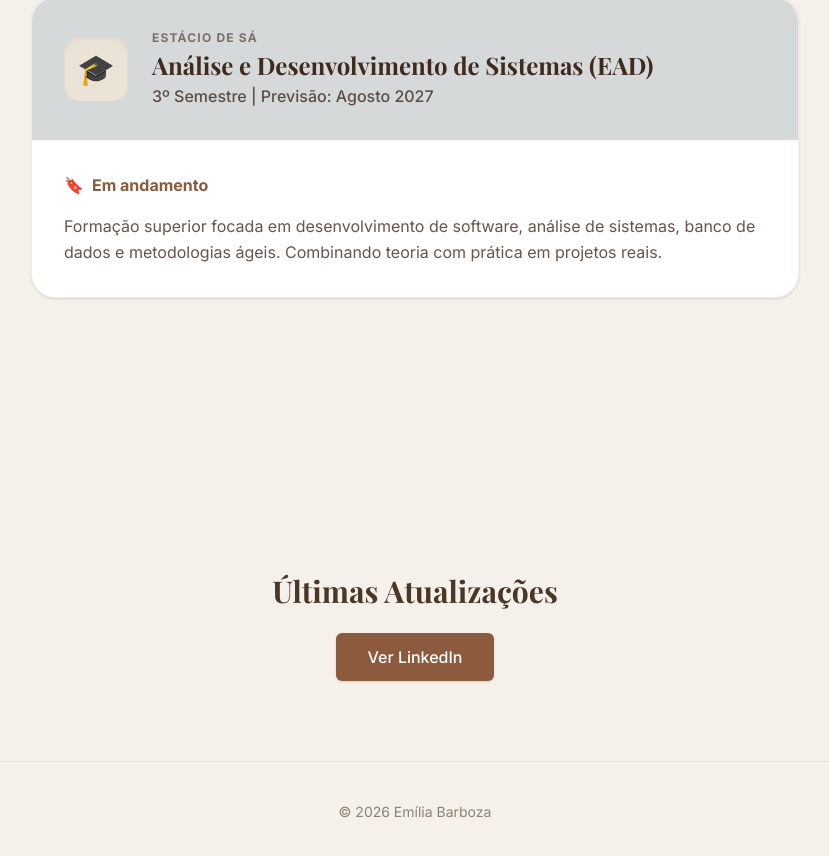
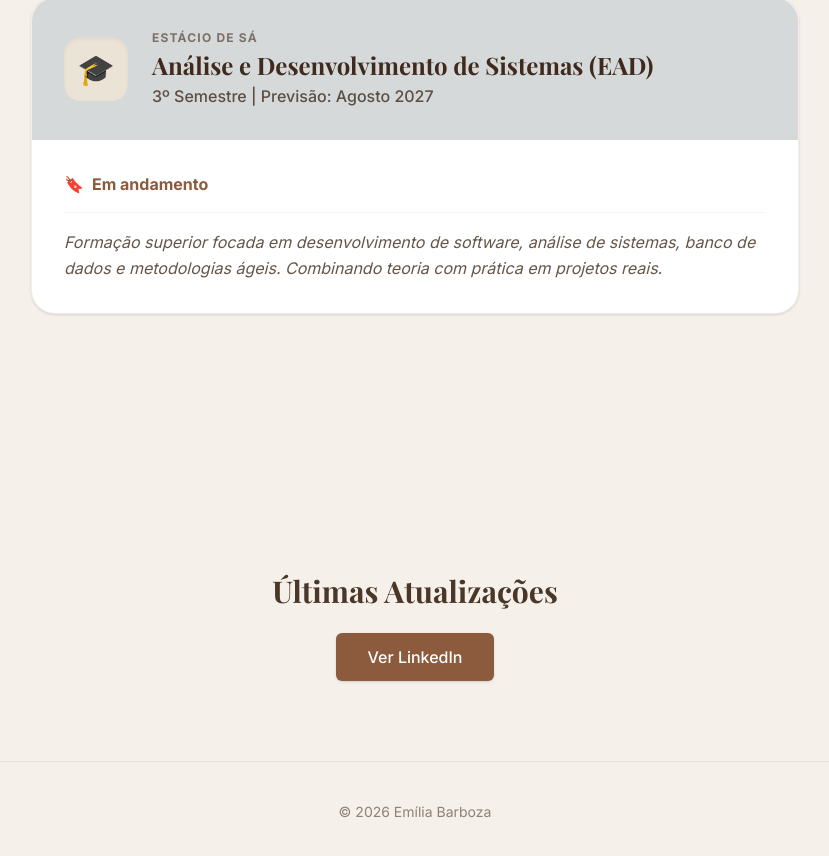
Before and after one commit to Emiliabz/emilia-portfolio, a Next.js app: page / in a window 1280 px wide. Shown: the part 1659-2515 px from the top of the page, without its empty margins (225-1054 px from the left). Built offline with nearby package versions, Linux system fonts and the light colour scheme; a web font is replaced by a local one.

Commit message:
style: finaliza cores e contador da seção educação

```diff
--- a/components/education-section.tsx
+++ b/components/education-section.tsx
@@ -13,13 +13,28 @@ export function EducationSection() {
     { id: "programacao", label: "Programação", emoji: "</>" }
   ];
 
-  // Função para definir a cor da tag igual ao print
+  // Cores calibradas conforme os seus prints do v0
   const getTagStyle = (tag: string) => {
     const t = tag.toLowerCase();
-    if (t.includes("power bi")) return "bg-[#E7F0F4] text-[#4682A9]"; // Azul
-    if (t.includes("sql")) return "bg-[#FDF2E9] text-[#D35400]";      // Laranja
-    if (t.includes("python")) return "bg-[#F4ECF7] text-[#8E44AD]";   // Roxo
-    if (t.includes("pandas") || t.includes("data")) return "bg-[#E9F7EF] text-[#27AE60]"; // Verde
+
+    // Tons Terracota/Laranja (Programação/Python/Pandas/SQL)
+    if (t.includes("python") || t.includes("pandas") || t.includes("numpy") || t.includes("data science")) {
+      return "bg-[#F5E6E0] text-[#A0522D]";
+    }
+    if (t.includes("sql")) {
+      return "bg-[#FDF2E9] text-[#D35400]";
+    }
+
+    // Tons Cinza/Azulados (Gestão/LGPD/Excel)
+    if (t.includes("excel")) return "bg-[#EAE2D6] text-[#8C7B6C]";
+    if (t.includes("lgpd")) return "bg-[#D0D7DE] text-[#57606A]";
+    if (t.includes("redação") || t.includes("ética") || t.includes("oficial")) {
+      return "bg-[#EAE2D6] text-[#8C7B6C]";
+    }
+
+    // Azuis (Power BI & Qlik)
+    if (t.includes("power bi") || t.includes("qlik")) return "bg-[#E7F0F4] text-[#4682A9]";
+
     return "bg-[#EBE3D5] text-[#3F2A1D]"; // Padrão bege
   };
 
@@ -33,7 +48,7 @@ export function EducationSection() {
           Minha jornada de aprendizado contínuo em análise de dados, business intelligence e desenvolvimento.
         </p>
 
-        {/* Tabs com Estilo do v0 */}
+        {/* Menu de Abas */}
         <div className="flex justify-center gap-3 mb-16 flex-wrap">
           {categorias.map((cat) => (
             <button
@@ -53,7 +68,7 @@ export function EducationSection() {
 
         <div className="min-h-[400px]">
           {tab === "graduacao" ? (
-            /* GRADUAÇÃO COM DESIGN DO PRINT */
+            /* DESIGN DA GRADUAÇÃO IGUAL AO SEU PRINT */
             <div className="bg-white border border-[#8C5A3C]/10 rounded-3xl overflow-hidden shadow-sm max-w-3xl mx-auto">
               <div className="bg-[#D5D9D9] p-8 flex items-center gap-6">
                 <div className="w-16 h-16 bg-[#EBE3D5] rounded-2xl flex items-center justify-center text-3xl shadow-inner">🎓</div>
@@ -63,17 +78,17 @@ export function EducationSection() {
                   <p className="text-[#3F2A1D]/80 font-medium mt-1">{educationData.graduacao.status}</p>
                 </div>
               </div>
-              <div className="p-8 border-t border-[#8C5A3C]/5">
+              <div className="p-8">
                 <div className="flex items-center gap-2 text-[#8C5A3C] font-bold mb-4">
                   <span>🔖</span> Em andamento
                 </div>
-                <p className="text-[#3F2A1D]/80 leading-relaxed">
-                  {educationData.graduacao.descricao}
+                <p className="text-[#3F2A1D]/80 leading-relaxed italic border-t border-[#8C5A3C]/5 pt-4">
+                  {educationData.graduacao.description || educationData.graduacao.descricao}
                 </p>
               </div>
             </div>
           ) : (
-            /* CERTIFICADOS COM TAGS COLORIDAS */
+            /* CARDS COLORIDOS DOS CERTIFICADOS */
             <div className="grid grid-cols-1 sm:grid-cols-2 lg:grid-cols-3 gap-6">
               {educationData.certificados
                 .filter(c => c.cat.toLowerCase() === tab.toLowerCase())
@@ -84,18 +99,23 @@ export function EducationSection() {
                         <span className={`text-[10px] uppercase font-bold px-3 py-1 rounded-md ${getTagStyle(cert.tag)}`}>
                           {cert.tag}
                         </span>
-                        <span className="text-[#3F2A1D]/40 text-xs flex items-center gap-1">
-                          🕒 {cert.horas}
-                        </span>
+                        <span className="text-[#3F2A1D]/40 text-[10px] font-medium flex items-center gap-1">🕒 {cert.horas}</span>
                       </div>
-                      <h4 className="font-bold text-[#3F2A1D] text-lg leading-tight mb-1">{cert.nome}</h4>
-                      <p className="text-sm text-[#3F2A1D]/50">{cert.org}</p>
+                      <h4 className="font-bold text-[#3F2A1D] text-lg leading-tight mb-2">{cert.nome}</h4>
+                      <p className="text-xs text-[#3F2A1D]/50 uppercase tracking-wide font-semibold">{cert.org}</p>
                     </div>
                   </div>
                 ))}
             </div>
           )}
         </div>
+
+        {/* Contador embaixo igual ao print */}
+        {tab !== "graduacao" && (
+          <div className="text-center mt-12 text-[#3F2A1D]/40 text-sm">
+             {educationData.certificados.filter(c => c.cat === tab).length} certificados em {categorias.find(c => c.id === tab)?.label}
+          </div>
+        )}
       </div>
     </section>
   );
```
